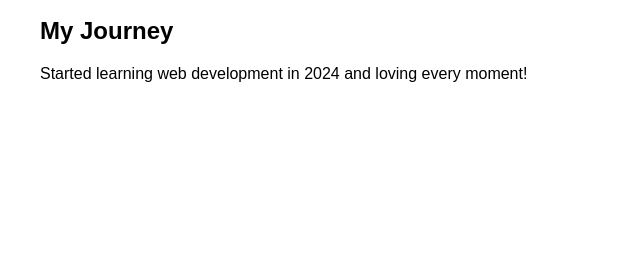
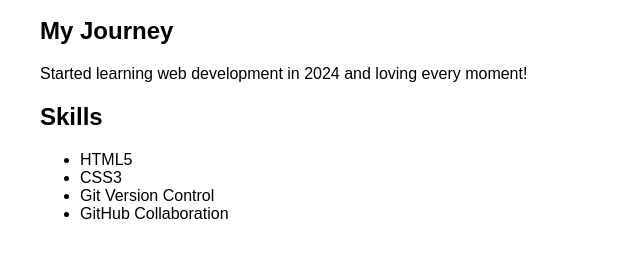
Before and after one commit to lauthor/portfolio-site, a plain HTML site: page about.html in a window 1280 px wide. Shown: the part 159-416 px from the top of the page, without its empty margins (0-640 px from the left). Drawn offline with Linux system fonts and the light colour scheme.

Commit message:
Add skills section to about page

```diff
--- a/about.html
+++ b/about.html
@@ -20,5 +20,12 @@ body { font-family: Arial, sans-serif; margin: 40px; }
   <p>I'm a passionate web developer learning HTML, CSS, and JavaScript.</p>
   <h2>My Journey</h2>
   <p>Started learning web development in 2024 and loving every moment!</p>
+  <h2>Skills</h2>
+  <ul>
+    <li>HTML5</li>
+    <li>CSS3</li>
+    <li>Git Version Control</li>
+    <li>GitHub Collaboration</li>
+  </ul>
 </body>
 </html>
```
Lines whose indentation alone changed are shown as unchanged.
